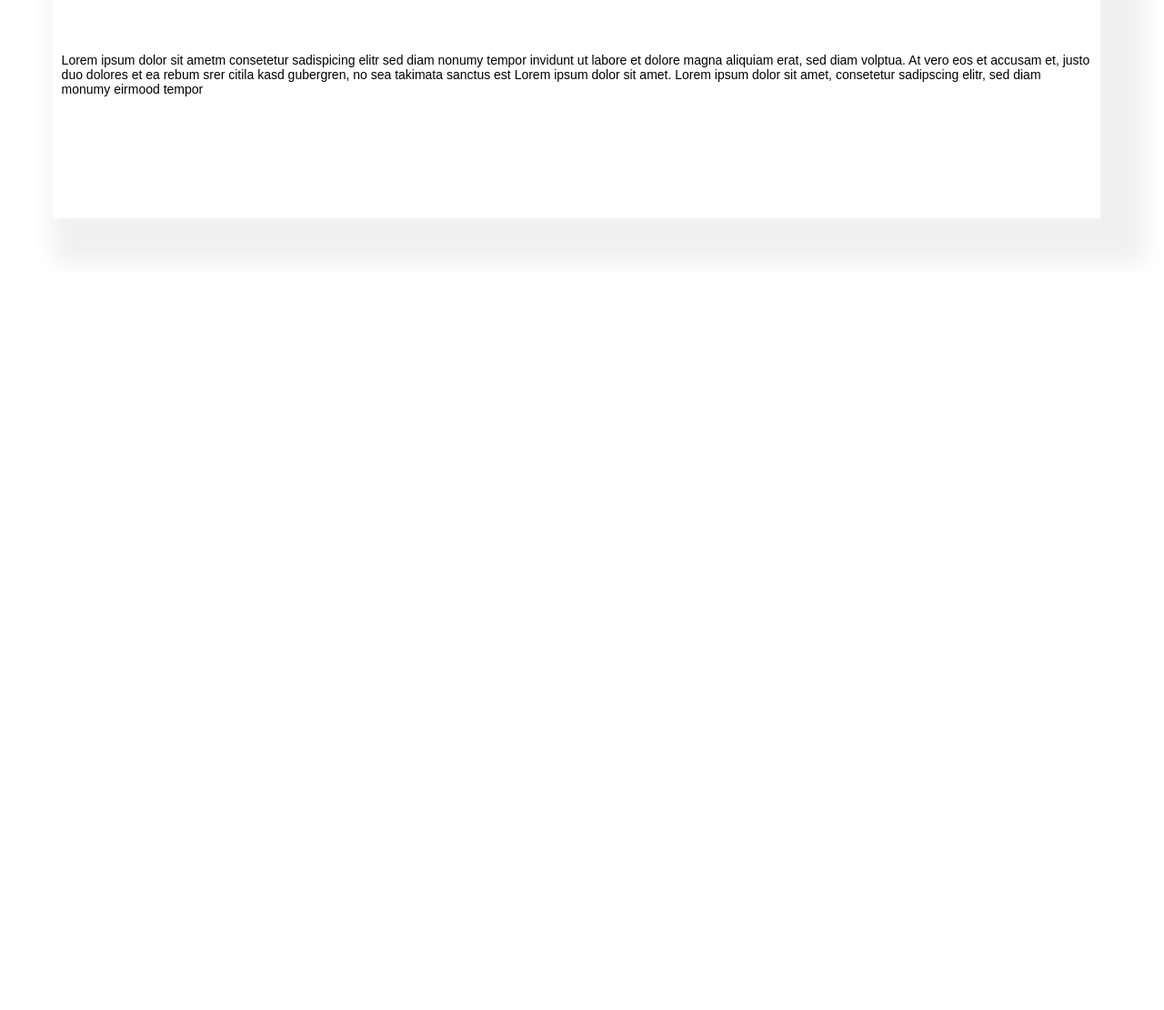
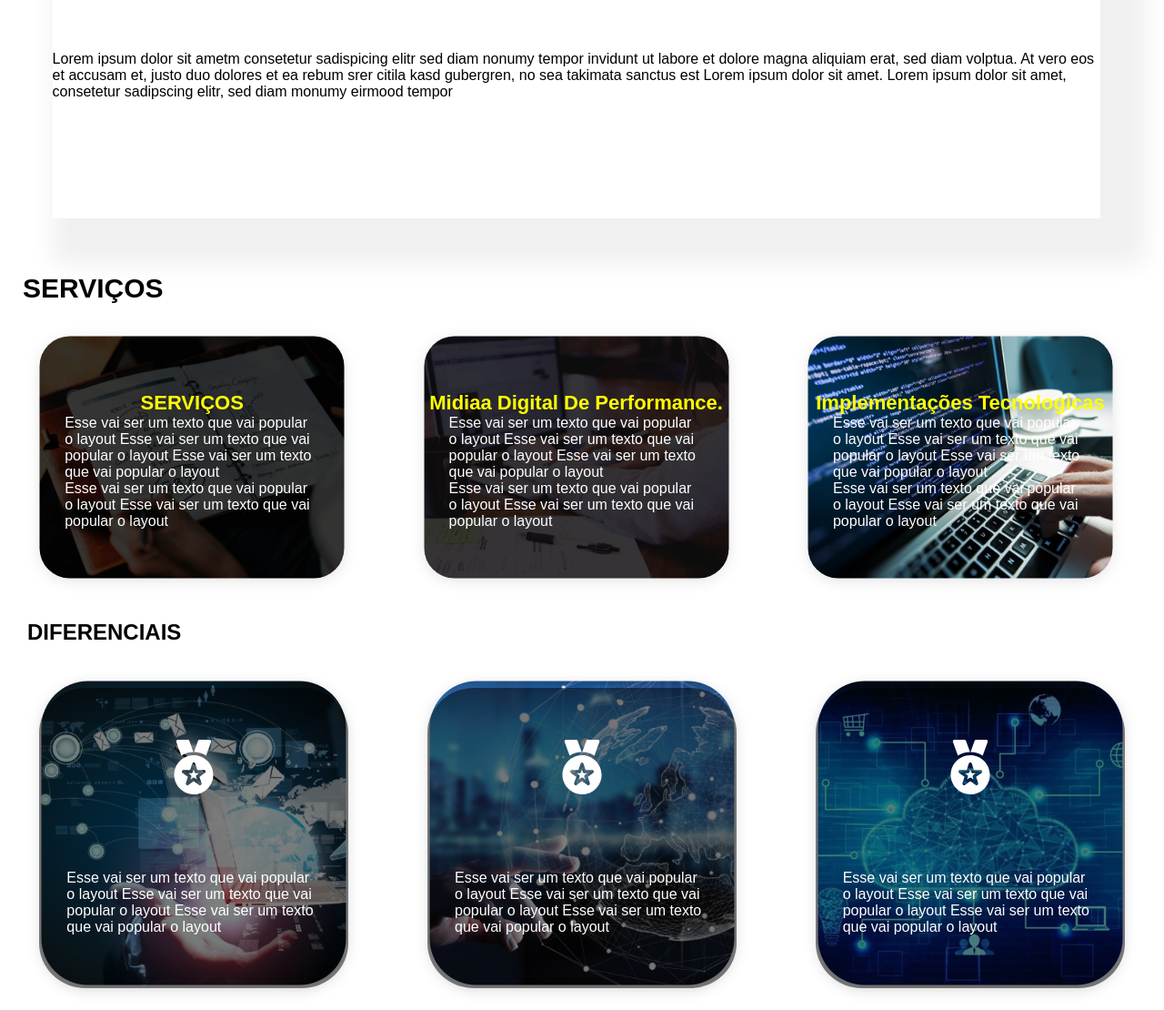
Before and after one commit to andersonarorjdev/Rcoky-layout, a plain HTML site: page index.html in a window 1280 px wide. Shown: the part 1214-2324 px from the top of the page at 91% size. Before the commit the page ends 1514 px from the top, so only its background shows below. Drawn offline with Linux system fonts and the light colour scheme.

Commit message:
Developed Diferences cards on mobile first

```diff
--- a/index.html
+++ b/index.html
@@ -60,7 +60,81 @@
             </article>
         </section>
         <section id="ServicesSection">
-
+            <div id="ServicesTitle">
+                <h1>SERVIÇOS</h1>
+            </div>
+            <div id="Cardscontainer">
+                <div class="cards">
+                    <h3>SERVIÇOS</h3>
+                    <p>
+                        Esse vai ser um texto que vai popular o layout
+                        Esse vai ser um texto que vai popular o layout
+                        Esse vai ser um texto que vai popular o layout
+                    </p>
+                    <p>
+                        Esse vai ser um texto que vai popular o layout
+                        Esse vai ser um texto que vai popular o layout
+                    </p>
+                </div>
+                <div class="cards">
+                    <h3>Midiaa Digital De Performance.</h3>
+                    <p>
+                        Esse vai ser um texto que vai popular o layout
+                        Esse vai ser um texto que vai popular o layout
+                        Esse vai ser um texto que vai popular o layout
+                    </p>
+                    <p>
+                        Esse vai ser um texto que vai popular o layout
+                        Esse vai ser um texto que vai popular o layout
+                    </p>
+                </div>
+                <div class="cards">
+                    <h3>Implementações Tecnologicas</h3>
+                    <p>
+                        Esse vai ser um texto que vai popular o layout
+                        Esse vai ser um texto que vai popular o layout
+                        Esse vai ser um texto que vai popular o layout
+                    </p>
+                    <p>
+                        Esse vai ser um texto que vai popular o layout
+                        Esse vai ser um texto que vai popular o layout
+                    </p>
+                </div>
+            </div>
+        </section>
+        <section id=Differences>
+            <div id="DifferencesTitle">
+                <h1>DIFERENCIAIS</h1>
+            </div>
+            <div id="Cardscontainer">
+                <div class="cardsDiff">
+                    <img class="medal" src="./src/assets/medal.svg" alt="Medal"/>
+                    <p>
+                        Esse vai ser um texto que vai popular o layout
+                        Esse vai ser um texto que vai popular o layout
+                        Esse vai ser um texto que vai popular o layout
+                    </p>
+                    <span class="overlay"></span>
+                </div>
+                <div class="cardsDiff">
+                    <img class="medal" src="./src/assets/medal.svg" alt="Medal"/>
+                    <p>
+                        Esse vai ser um texto que vai popular o layout
+                        Esse vai ser um texto que vai popular o layout
+                        Esse vai ser um texto que vai popular o layout
+                    </p>
+                    <span class="overlay"></span>
+                </div>
+                <div class="cardsDiff">
+                    <img class="medal" src="./src/assets/medal.svg" alt="Medal"/>
+                    <p>
+                        Esse vai ser um texto que vai popular o layout
+                        Esse vai ser um texto que vai popular o layout
+                        Esse vai ser um texto que vai popular o layout
+                    </p>
+                    <span class="overlay"></span>
+                </div>
+            </div>
         </section>
     </main>
     <footer>
--- a/styles/responsive.css
+++ b/styles/responsive.css
@@ -1,9 +1,7 @@
 header{
     max-width: 100vw;
-
     width: 100vw;
     height:100vh;
-
     background-image: url('../src/images/smallbanner.png');
 }
 
@@ -100,60 +98,129 @@ nav{
     box-shadow: 25px 25px 25px 25px #f0f0f0;
 }
 
-#ContainerArticle > p{
-    padding:0px 10px;
-    font-size: 14px;
+#ServicesSection{
+    width: 99vw;
+    height:auto;
+
+    flex-direction: column;
+    justify-content: space-around;
+    align-items: center;
 }
 
-#ServicesSection{
-    width: 99vw;
-    font-display: flex;
+#ServicesTitle{
+    height:50px;
+    position: relative;
+    left:25px;
+    width:99vw;
+}
+
+#ServicesTitle > h1{
+    font-size: 30px;
+}
+
+#Cardscontainer{
+    height: 50%;
+    display: flex;
+    flex-wrap: wrap;
+    justify-content: space-around;
+    align-items: center;
+}
+
+.cards{
+    width: 380px;
+    height: 311px;
+
+    display: flex;
+    flex-direction:column;
     align-items: center;
     justify-content: center;
 }
 
-#ServicesSection > h1{
-    margin:10px 0px 40px 0px;
+.cards > h3{
+    color: yellow;
+    font-size: 22px;
+    text-align: center;
 }
 
-.ServiceCards{
-    height: 100%;
+.cards > p{
+    color:#FFFFFF;
+    padding:0px 50px;
+}
 
-    display: flex;
-    flex-wrap: wrap;
-    justify-content: space-between;
-    align-items: center;
-}
-.Cards{
-    display: flex;
-    flex-direction: column;
-    justify-content: center;
-    align-items: center;
-
-    padding:0px 40px;
-
-    width: 380px;
-    height: 311px;
-
-
-}
-.Cards:nth-child(1){
+.cards:nth-child(1){
     background-image: url('../src/assets/smallfrstcard.png');
 }
-.Cards:nth-child(2){
+
+.cards:nth-child(2){
     background-image: url('../src/assets/smallscdcard.png');
 }
-.Cards:nth-child(3){
+
+.cards:nth-child(3){
     background-image: url('../src/assets/smalltrdcard.png');
 }
 
-.Cards > h1{
-    color:yellow;
+#DifferencesTitle{
+    height:50px;
+    position: relative;
+    left:30px;
+    width:99vw;
+    margin:20px 0px 0px 0px;
 }
 
-.Cards > p{
-    color: whitesmoke;
+.cardsDiff{
+    width: 380px;
+    height: 379px;
+
+    display: flex;
+    flex-direction:column;
+    align-items: center;
+    justify-content: space-evenly;
+    z-index: -1;
 }
+
+.overlay{
+    background: #000;
+    position: absolute;
+    max-width: 340px;
+    max-height: 330px;
+
+    border-radius: 15%;
+
+    width: 100%;
+    height: 100%;
+
+    z-index: -1;
+    opacity: 0.5;
+}
+
+
+.cardsDiff:nth-child(1){
+    background-image: url('../src/assets/smallfrtcard.png');
+}
+
+.cardsDiff:nth-child(2){
+    background-image: url('../src/assets/smallfvtcard.png');
+}
+
+.cardsDiff:nth-child(3){
+    background-image: url('../src/assets/smallsxtcard.png');
+}
+
+.cardsDiff > p{
+    padding:0px 50px;
+    color:#FFFFFF;
+}
+
+.cardsDiff > p::before{
+    content: ' dssadsadsadsa'
+    background-color: #FFFFFF;
+}
+
+.medal{
+    width: 60px;
+    height: auto;
+}
+
 @media(max-width:458px){
 
 }
```
Also changed, not shown: src/assets/medal.svg (added).
